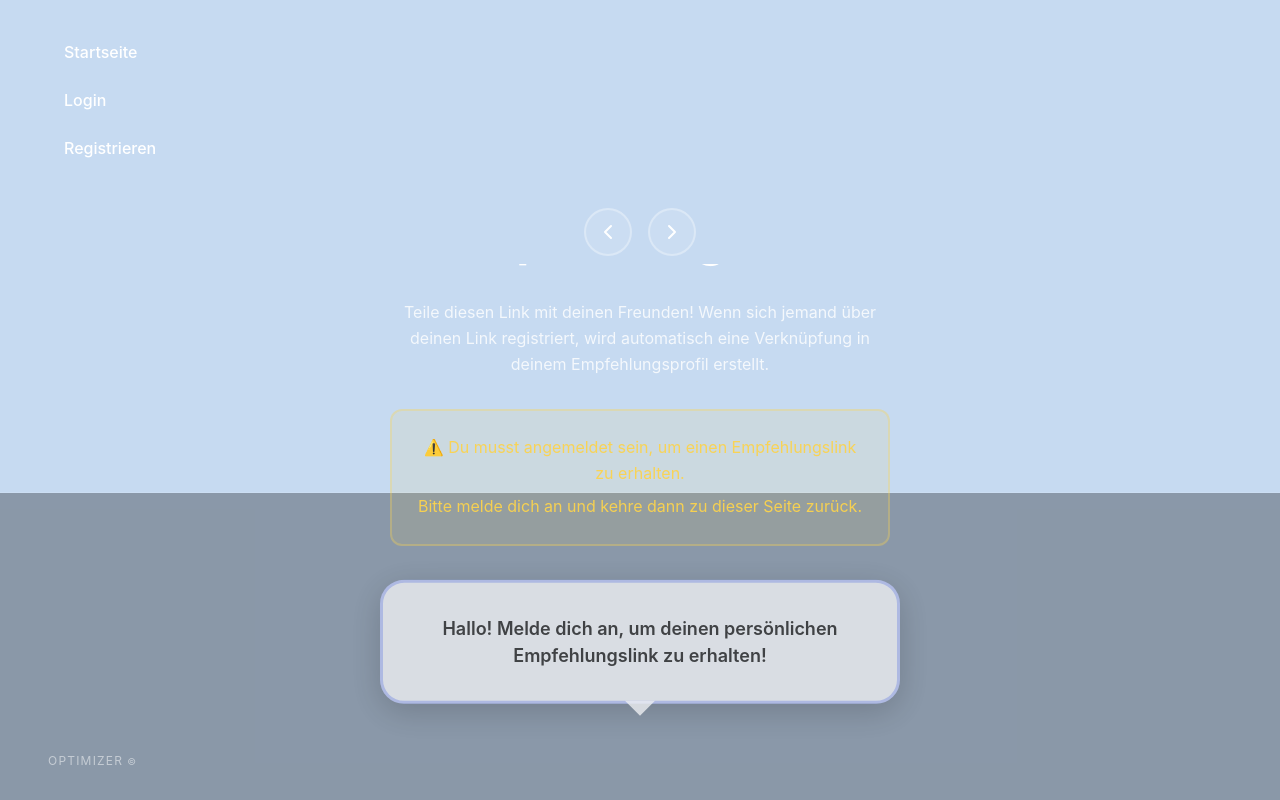
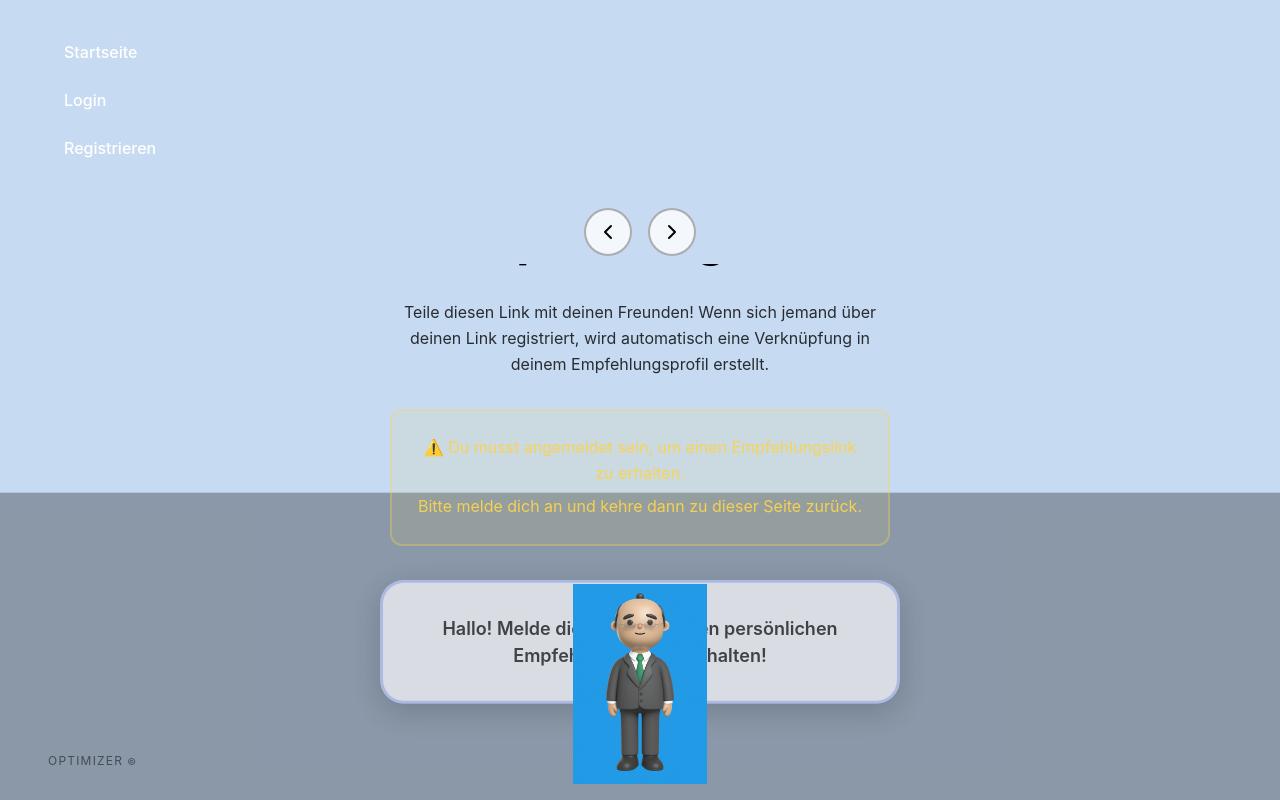
Before and after one commit to sb-48/EnergieQuest-Frontend, a React (Vite) app: page /link in a window 1280 px wide. Built offline with nearby package versions, Linux system fonts and the light colour scheme; no server answers.

Commit message:
halits sein bild

```diff
--- a/package.json
+++ b/package.json
@@ -2,7 +2,7 @@
   "name": "optimizer-game",
   "version": "1.0.0",
   "private": true,
-  "description": "Optimizer - Progressive Web Game with Three.js",
+  "description": "Optimizer - Progressive Web Game",
   "type": "module",
   "scripts": {
     "dev": "vite",
@@ -20,7 +20,6 @@
   "devDependencies": {
     "@types/react": "^18.2.43",
     "@types/react-dom": "^18.2.17",
-    "@types/three": "^0.158.3",
     "@vitejs/plugin-react": "^4.2.1",
     "typescript": "^5.3.3",
     "vite": "^5.0.8"
--- a/src/components/AnimatedLogo.css
+++ b/src/components/AnimatedLogo.css
@@ -44,7 +44,7 @@
   display: flex;
   align-items: baseline;
   gap: 0.1em;
-  color: rgba(255, 255, 255, 0.6); /* Less prominent */
+  color: rgba(0, 0, 0, 0.6); /* Less prominent */
 }
 
 /* Individual letter - smaller, not bold */
--- a/src/components/NavigationButtons.css
+++ b/src/components/NavigationButtons.css
@@ -12,10 +12,10 @@
   display: flex;
   align-items: center;
   justify-content: center;
-  background: rgba(255, 255, 255, 0.1);
-  border: 2px solid rgba(255, 255, 255, 0.3);
+  background: rgba(255, 255, 255, 0.8);
+  border: 2px solid rgba(0, 0, 0, 0.3);
   border-radius: 50%;
-  color: white;
+  color: #000000;
   cursor: pointer;
   transition: all 0.3s ease;
   padding: 0;
@@ -24,8 +24,8 @@
 
 .nav-arrow:hover:not(.disabled),
 .nav-arrow:active:not(.disabled) {
-  background: rgba(255, 255, 255, 0.2);
-  border-color: rgba(255, 255, 255, 0.5);
+  background: rgba(255, 255, 255, 1);
+  border-color: rgba(0, 0, 0, 0.5);
   transform: scale(1.1);
 }
 
@@ -48,6 +48,6 @@
 
   .nav-arrow:hover:not(.disabled) {
     transform: scale(1.15);
-    box-shadow: 0 4px 12px rgba(255, 255, 255, 0.2);
+    box-shadow: 0 4px 12px rgba(0, 0, 0, 0.2);
   }
 }
--- a/src/pages/GamePage.css
+++ b/src/pages/GamePage.css
@@ -13,13 +13,13 @@
   display: flex;
   align-items: center;
   gap: 1rem;
-  background: rgba(255, 255, 255, 0.1);
+  background: rgba(255, 255, 255, 0.8);
   backdrop-filter: blur(10px);
 }
 
 .back-button {
   padding: 0.5rem 1rem;
-  color: white;
+  color: #000000;
   text-decoration: none;
   font-weight: 600;
   font-size: 1rem;
@@ -31,12 +31,12 @@
 }
 
 .back-button:active {
-  background: rgba(255, 255, 255, 0.2);
+  background: rgba(0, 0, 0, 0.1);
 }
 
 .game-header h1 {
   font-size: 1.25rem;
-  color: white;
+  color: #000000;
   font-weight: 700;
   margin: 0;
 }
@@ -159,9 +159,9 @@
 
 .notification-button {
   padding: 1rem;
-  background: rgba(255, 255, 255, 0.2);
-  color: white;
-  border: 2px solid white;
+  background: rgba(255, 255, 255, 0.9);
+  color: #000000;
+  border: 2px solid #000000;
   border-radius: 12px;
   font-size: 1rem;
   font-weight: 600;
@@ -171,7 +171,7 @@
 }
 
 .notification-button:active {
-  background: rgba(255, 255, 255, 0.3);
+  background: rgba(255, 255, 255, 1);
   transform: scale(0.98);
 }
 
@@ -222,7 +222,7 @@
   }
 
   .back-button:hover {
-    background: rgba(255, 255, 255, 0.2);
+    background: rgba(0, 0, 0, 0.1);
   }
 
   .level-button:hover.unlocked {
@@ -231,7 +231,7 @@
   }
 
   .notification-button:hover {
-    background: rgba(255, 255, 255, 0.3);
+    background: rgba(255, 255, 255, 1);
   }
 
   .complete-button:hover {
--- a/src/pages/HomePage.css
+++ b/src/pages/HomePage.css
@@ -64,7 +64,7 @@
   gap: 0.25rem;
   z-index: 5;
   font-size: 0.75rem;
-  color: rgba(255, 255, 255, 0.5);
+  color: rgba(0, 0, 0, 0.5);
   font-weight: 400;
 }
 
--- a/src/pages/LandingPage.css
+++ b/src/pages/LandingPage.css
@@ -40,13 +40,13 @@
 
 .nav-login {
   background: transparent;
-  color: white;
-  border-color: rgba(255, 255, 255, 0.5);
+  color: #000000;
+  border-color: rgba(0, 0, 0, 0.5);
 }
 
 .nav-login:active {
-  background: rgba(255, 255, 255, 0.2);
-  border-color: white;
+  background: rgba(0, 0, 0, 0.2);
+  border-color: #000000;
 }
 
 .nav-register {
@@ -97,8 +97,8 @@
   }
 
   .nav-login:hover {
-    background: rgba(255, 255, 255, 0.1);
-    border-color: white;
+    background: rgba(0, 0, 0, 0.1);
+    border-color: #000000;
   }
 
   .nav-register:hover {
--- a/src/pages/LinkPage.css
+++ b/src/pages/LinkPage.css
@@ -45,7 +45,7 @@
 }
 
 .link-section-top {
-  border-bottom: 1px solid rgba(255, 255, 255, 0.1);
+  border-bottom: 1px solid rgba(0, 0, 0, 0.1);
 }
 
 .link-section-bottom {
@@ -63,7 +63,7 @@
 .link-title {
   font-size: 2rem;
   font-weight: 700;
-  color: white;
+  color: #000000;
   margin-bottom: 2rem;
 }
 
@@ -95,23 +95,23 @@
 .link-input {
   width: 100%;
   padding: 0.875rem;
-  background: rgba(255, 255, 255, 0.1);
-  border: 2px solid rgba(255, 255, 255, 0.3);
+  background: rgba(255, 255, 255, 0.9);
+  border: 2px solid rgba(0, 0, 0, 0.3);
   border-radius: 8px;
-  color: white;
+  color: #000000;
   font-size: 0.875rem;
   text-align: center;
 }
 
 .link-input::placeholder {
-  color: rgba(255, 255, 255, 0.5);
+  color: rgba(0, 0, 0, 0.5);
 }
 
 .link-copy-button {
   padding: 0.75rem 1.5rem;
-  background: rgba(255, 255, 255, 0.2);
-  color: white;
-  border: 2px solid rgba(255, 255, 255, 0.3);
+  background: rgba(255, 255, 255, 0.9);
+  color: #000000;
+  border: 2px solid rgba(0, 0, 0, 0.3);
   border-radius: 8px;
   font-size: 1rem;
   font-weight: 600;
@@ -121,7 +121,7 @@
 }
 
 .link-copy-button:active {
-  background: rgba(255, 255, 255, 0.3);
+  background: rgba(255, 255, 255, 1);
   transform: scale(0.98);
 }
 
@@ -136,7 +136,7 @@
 }
 
 .link-description {
-  color: rgba(255, 255, 255, 0.8);
+  color: rgba(0, 0, 0, 0.8);
   font-size: 1rem;
   margin-bottom: 2rem;
   line-height: 1.6;
@@ -154,13 +154,13 @@
 }
 
 .link-info p {
-  color: rgba(255, 255, 255, 0.9);
+  color: rgba(0, 0, 0, 0.9);
   margin-bottom: 1rem;
   font-size: 1rem;
 }
 
 .link-info ul {
-  color: rgba(255, 255, 255, 0.8);
+  color: rgba(0, 0, 0, 0.8);
   padding-left: 1.5rem;
   margin: 0;
   line-height: 1.8;
@@ -190,6 +190,27 @@
   margin-bottom: 0;
 }
 
+/* Andre image container at the bottom */
+.andre-image-container {
+  position: absolute;
+  bottom: 0;
+  left: 0;
+  right: 0;
+  display: flex;
+  justify-content: center;
+  align-items: flex-end;
+  z-index: 3;
+  padding-bottom: 1rem;
+}
+
+.andre-image {
+  max-width: 200px;
+  max-height: 200px;
+  width: auto;
+  height: auto;
+  object-fit: contain;
+}
+
 /* OPTIMIZER footer */
 .optimizer-footer {
   position: absolute;
@@ -200,7 +221,7 @@
   gap: 0.25rem;
   z-index: 5;
   font-size: 0.75rem;
-  color: rgba(255, 255, 255, 0.5);
+  color: rgba(0, 0, 0, 0.5);
   font-weight: 400;
 }
 
@@ -247,8 +268,8 @@
   }
 
   .link-copy-button:hover {
-    background: rgba(255, 255, 255, 0.3);
-    border-color: rgba(255, 255, 255, 0.5);
+    background: rgba(255, 255, 255, 1);
+    border-color: rgba(0, 0, 0, 0.5);
   }
 
   .optimizer-footer {
--- a/src/pages/LinkPage.tsx
+++ b/src/pages/LinkPage.tsx
@@ -178,6 +178,15 @@ const LinkPage = () => {
         </div>
       </main>
 
+      {/* Andre image at the bottom */}
+      <div className="andre-image-container">
+        <img
+          src="./assets/Andre.png"
+          alt="Andre"
+          className="andre-image"
+        />
+      </div>
+
       {/* OPTIMIZER footer */}
       <div className="optimizer-footer">
         <span className="optimizer-text">OPTIMIZER</span>
--- a/src/pages/RecommendationsPage.css
+++ b/src/pages/RecommendationsPage.css
@@ -45,7 +45,7 @@
 .recommendations-title {
   font-size: 2rem;
   font-weight: 700;
-  color: white;
+  color: #000000;
   margin-bottom: 2rem;
   text-align: center;
 }
@@ -55,7 +55,7 @@
 .recommendations-empty {
   text-align: center;
   padding: 2rem;
-  color: rgba(255, 255, 255, 0.7);
+  color: rgba(0, 0, 0, 0.7);
   font-size: 1rem;
 }
 
@@ -66,18 +66,18 @@
 .recommendations-table-container {
   overflow-x: auto;
   border-radius: 12px;
-  border: 1px solid rgba(255, 255, 255, 0.1);
-  background: rgba(255, 255, 255, 0.05);
+  border: 1px solid rgba(0, 0, 0, 0.1);
+  background: rgba(255, 255, 255, 0.8);
 }
 
 .recommendations-table {
   width: 100%;
   border-collapse: collapse;
-  color: white;
+  color: #000000;
 }
 
 .recommendations-table thead {
-  background: rgba(255, 255, 255, 0.1);
+  background: rgba(0, 0, 0, 0.05);
 }
 
 .recommendations-table th {
@@ -85,15 +85,15 @@
   text-align: left;
   font-weight: 600;
   font-size: 0.9rem;
-  color: rgba(255, 255, 255, 0.9);
-  border-bottom: 2px solid rgba(255, 255, 255, 0.2);
+  color: rgba(0, 0, 0, 0.9);
+  border-bottom: 2px solid rgba(0, 0, 0, 0.2);
   white-space: nowrap;
 }
 
 .recommendations-table td {
   padding: 1rem 1.5rem;
-  border-bottom: 1px solid rgba(255, 255, 255, 0.1);
-  color: rgba(255, 255, 255, 0.8);
+  border-bottom: 1px solid rgba(0, 0, 0, 0.1);
+  color: rgba(0, 0, 0, 0.8);
   font-size: 0.9rem;
 }
 
@@ -102,7 +102,7 @@
 }
 
 .recommendations-table tbody tr:hover {
-  background: rgba(255, 255, 255, 0.05);
+  background: rgba(0, 0, 0, 0.05);
 }
 
 .recommendations-table tbody tr:last-child td {
@@ -151,7 +151,7 @@
   gap: 0.25rem;
   z-index: 5;
   font-size: 0.75rem;
-  color: rgba(255, 255, 255, 0.5);
+  color: rgba(0, 0, 0, 0.5);
   font-weight: 400;
 }
 
```
Also changed, not shown: public/assets/Andre.png (added), 1 other file (tests, documents, lock files or other folders).
